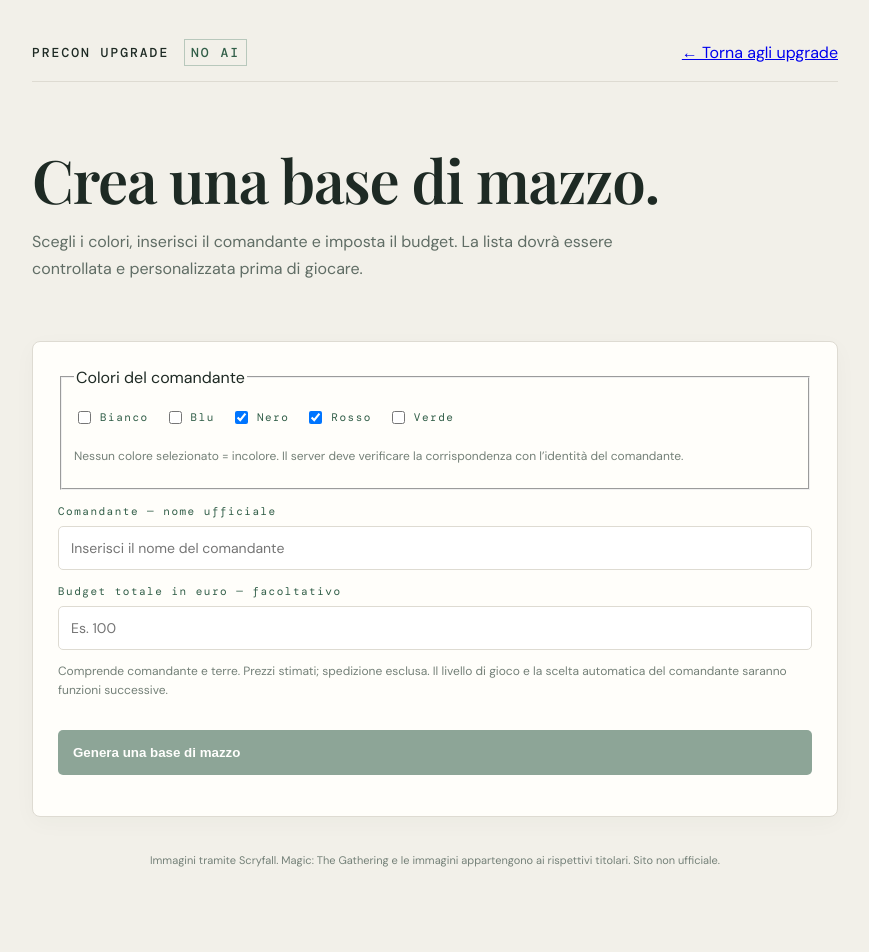
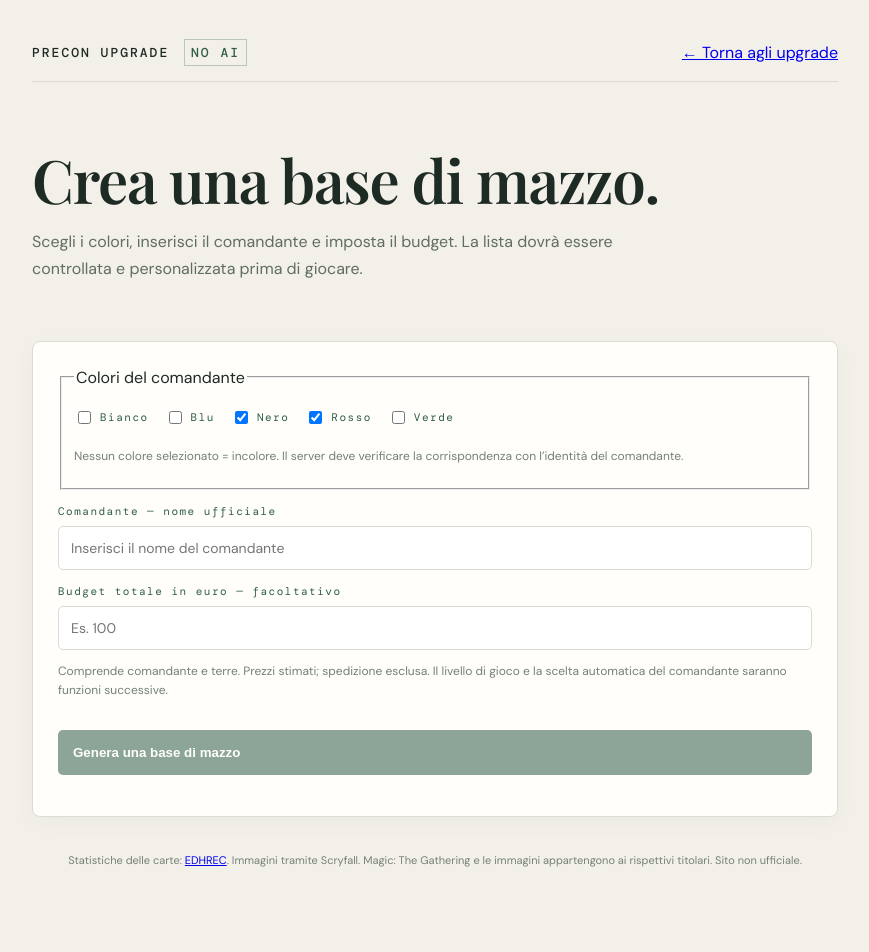
Before and after one commit to lucky24123/precon-upgrade, a Next.js app: page /crea-mazzo in a window 1280 px wide. Shown: the top 952 px of the page, without its empty margins (205-1074 px from the left). Built offline with nearby package versions, Linux system fonts and the light colour scheme; a web font is replaced by a local one.

Commit message:
Rispetta l'informativa EDHREC: 1 richiesta/s, gestione 429, User-Agent con contatto, cache; credito EDHREC in Crea un mazzo

```diff
--- a/app/api/build/route.ts
+++ b/app/api/build/route.ts
@@ -1,4 +1,5 @@
 import { NextResponse } from "next/server";
+import { commanderPage, EdhrecError } from "../../../lib/edhrec";
 export const runtime = "nodejs";
 export const maxDuration = 60;
 type Card = { name:string; oracle_id?:string; type_line:string; oracle_text?:string; color_identity:string[]; legalities:Record<string,string>; prices?:{eur?:string|null}; image_uris?:{normal?:string}; card_faces?:{type_line?:string;oracle_text?:string;image_uris?:{normal?:string}}[] };
@@ -18,10 +19,7 @@ if(commander.legalities?.commander!=="legal")return NextResponse.json({error:"Qu
 const eligible=(commander.type_line.includes("Legendary")&&commander.type_line.includes("Creature"))||/can be your commander/i.test(commander.oracle_text||"");
 if(!eligible)return NextResponse.json({error:"Questa prima versione supporta un solo comandante: creatura leggendaria o carta che dichiara di poter essere comandante."},{status:400});
 const identity=commander.color_identity||[];if(identity.length!==selected.length||identity.some(c=>!selected.includes(c)))return NextResponse.json({error:`I colori selezionati non corrispondono al comandante. Identità richiesta: ${identity.join(", ")||"incolore"}.`},{status:400});
-const slug=commander.name.normalize("NFD").replace(/[\u0300-\u036f]/g,"").toLowerCase().replace(/[^a-z0-9]+/g,"-").replace(/^-|-$/g,"");
-const er=await fetch(`https://json.edhrec.com/pages/commanders/${slug}.json`,{headers:{"User-Agent":"PreconUpgrade/1.0"},cache:"no-store",signal:AbortSignal.timeout(15000)});
-if(!er.ok)return NextResponse.json({error:"Dati EDHREC non disponibili per questo comandante. Il generatore non può completare la lista."},{status:502});
-const data=await er.json();const stats=new Map<string,{name:string;score:number}>();
+let data:any;try{data=await commanderPage(commander.name);}catch(err){return NextResponse.json({error:err instanceof EdhrecError&&err.status===429?err.message:"Dati EDHREC non disponibili per questo comandante. Il generatore non può completare la lista."},{status:err instanceof EdhrecError&&err.status===429?429:502});}const stats=new Map<string,{name:string;score:number}>();
 for(const list of data?.container?.json_dict?.cardlists||[])for(const v of list.cardviews||[]){if(typeof v.name!=="string")continue;const score=Number(v.synergy??0)+Number(v.inclusion??0)*0.001;const previous=stats.get(norm(v.name));if(!previous||score>previous.score)stats.set(norm(v.name),{name:v.name,score:Number.isFinite(score)?score:0});}
 const names=[...stats.values()].sort((a,b)=>b.score-a.score).slice(0,300).map(s=>s.name);
 const basicNames:Record<string,string>={W:"Plains",U:"Island",B:"Swamp",R:"Mountain",G:"Forest"};
--- a/app/crea-mazzo/page.tsx
+++ b/app/crea-mazzo/page.tsx
@@ -76,6 +76,6 @@ export default function CreateDeck() {
       <p role="status" aria-live="polite">{message}</p>
     </section>
     {result && <section className="panel"><h2>{result.commander}</h2><p>100 carte · {result.cards.some(c => c.priceEUR === null) ? "Subtotale prezzi noti" : "Totale stimato"}: {(subtotal / 100).toFixed(2)} €</p>{result.warnings.map((w, i) => <p className="notice" key={i}>{w}</p>)}<button onClick={copyDeck}>Copia decklist</button><p role="status">{copyMessage}</p><div style={{ display: "grid", gridTemplateColumns: "repeat(auto-fit,minmax(min(100%,220px),1fr))", gap: 20 }}>{result.cards.map((c, i) => <article key={`${c.name}-${i}`}><h3>{c.quantity} × {c.name}</h3><Picture key={c.image} src={c.image} name={c.name} /><p>{c.priceEUR === null ? "Prezzo non disponibile" : `${c.priceEUR.toFixed(2)} € per copia`}</p></article>)}</div><label htmlFor="decklist">Lista da copiare</label><textarea id="decklist" readOnly value={result.cards.map(c => `${c.quantity} ${c.name}`).join("\n")} /></section>}
-    <footer>Immagini tramite Scryfall. Magic: The Gathering e le immagini appartengono ai rispettivi titolari. Sito non ufficiale.</footer>
+    <footer>Statistiche delle carte: <a href="https://edhrec.com" target="_blank" rel="noopener noreferrer">EDHREC</a>. Immagini tramite Scryfall. Magic: The Gathering e le immagini appartengono ai rispettivi titolari. Sito non ufficiale.</footer>
   </main>;
 }
--- /dev/null
+++ b/lib/edhrec.ts
@@ -0,0 +1,99 @@
+// Accesso ai dati EDHREC nel rispetto della loro informativa sulla condivisione dei dati:
+// - massimo 1 richiesta al secondo (anche in caso di errori)
+// - dopo una risposta 429 attendere almeno 2 secondi prima di riprovare
+// - User-Agent con nome del progetto e indirizzo email di contatto
+// - nessuna documentazione ufficiale: i campi possono cambiare senza preavviso
+
+const CONTACT = process.env.EDHREC_CONTACT_EMAIL || "lucianoippolito49@gmail.com";
+export const EDHREC_USER_AGENT = `PreconUpgrade/1.1 (${CONTACT})`;
+
+const MIN_INTERVAL_MS = 1100; // margine sopra 1 richiesta/secondo
+const RETRY_AFTER_429_MS = 2500; // almeno 2 secondi dopo un 429
+const CACHE_TTL_MS = 6 * 60 * 60 * 1000; // 6 ore: le statistiche cambiano lentamente
+const MAX_CACHE_ENTRIES = 200;
+
+type Entry = { data: unknown; expires: number };
+const cache = new Map<string, Entry>();
+const inFlight = new Map<string, Promise<unknown>>();
+let queue: Promise<void> = Promise.resolve();
+let lastRequest = 0;
+
+const sleep = (ms: number) => new Promise<void>((resolve) => setTimeout(resolve, ms));
+
+// Serializza le richieste dell'istanza: una alla volta, distanziate di almeno MIN_INTERVAL_MS.
+function throttled<T>(task: () => Promise<T>): Promise<T> {
+  const run = queue.then(async () => {
+    const waitMs = lastRequest + MIN_INTERVAL_MS - Date.now();
+    if (waitMs > 0) await sleep(waitMs);
+    try {
+      return await task();
+    } finally {
+      lastRequest = Date.now();
+    }
+  });
+  queue = run.then(() => undefined, () => undefined);
+  return run;
+}
+
+export class EdhrecError extends Error {
+  constructor(message: string, public status: number) {
+    super(message);
+  }
+}
+
+function retryDelay(res: Response) {
+  const header = Number(res.headers.get("retry-after"));
+  return Number.isFinite(header) && header > 0 ? Math.max(header * 1000, RETRY_AFTER_429_MS) : RETRY_AFTER_429_MS;
+}
+
+async function download(url: string): Promise<unknown> {
+  for (let attempt = 0; attempt < 2; attempt++) {
+    const res = await throttled(() =>
+      fetch(url, {
+        headers: { "User-Agent": EDHREC_USER_AGENT, Accept: "application/json" },
+        next: { revalidate: CACHE_TTL_MS / 1000 },
+        signal: AbortSignal.timeout(15000),
+      })
+    );
+    if (res.ok) return res.json();
+    if (res.status === 429 && attempt === 0) {
+      await sleep(retryDelay(res)); // un solo nuovo tentativo, dopo la pausa richiesta
+      continue;
+    }
+    if (res.status === 429) throw new EdhrecError("EDHREC sta limitando le richieste. Riprova tra qualche secondo.", 429);
+    if (res.status === 404) throw new EdhrecError("EDHREC non ha una pagina per questo comandante.", 404);
+    throw new EdhrecError("Dati EDHREC non disponibili in questo momento.", res.status);
+  }
+  throw new EdhrecError("Dati EDHREC non disponibili in questo momento.", 502);
+}
+
+// Legge un JSON EDHREC usando cache in memoria, cache di Next.js e deduplica delle richieste uguali.
+export async function edhrecJson(path: string): Promise<any> {
+  const url = `https://json.edhrec.com/pages/${path.replace(/^\/+/, "")}`;
+  const hit = cache.get(url);
+  if (hit && hit.expires > Date.now()) return hit.data;
+  const pending = inFlight.get(url);
+  if (pending) return pending;
+
+  const request = download(url)
+    .then((data) => {
+      if (cache.size >= MAX_CACHE_ENTRIES) cache.delete(cache.keys().next().value as string);
+      cache.set(url, { data, expires: Date.now() + CACHE_TTL_MS });
+      return data;
+    })
+    .finally(() => inFlight.delete(url));
+  inFlight.set(url, request);
+  return request;
+}
+
+export function commanderSlug(name: string) {
+  return name
+    .split(" // ")[0]
+    .normalize("NFD")
+    .replace(/[\u0300-\u036f]/g, "")
+    .toLowerCase()
+    .replace(/[^a-z0-9]+/g, "-")
+    .replace(/^-|-$/g, "");
+}
+
+export const commanderPage = (name: string) => edhrecJson(`commanders/${commanderSlug(name)}.json`);
```
Also changed, not shown: app/api/upgrade/route.ts (+2 -1 lines), 1 other file (tests, documents, lock files or other folders).
